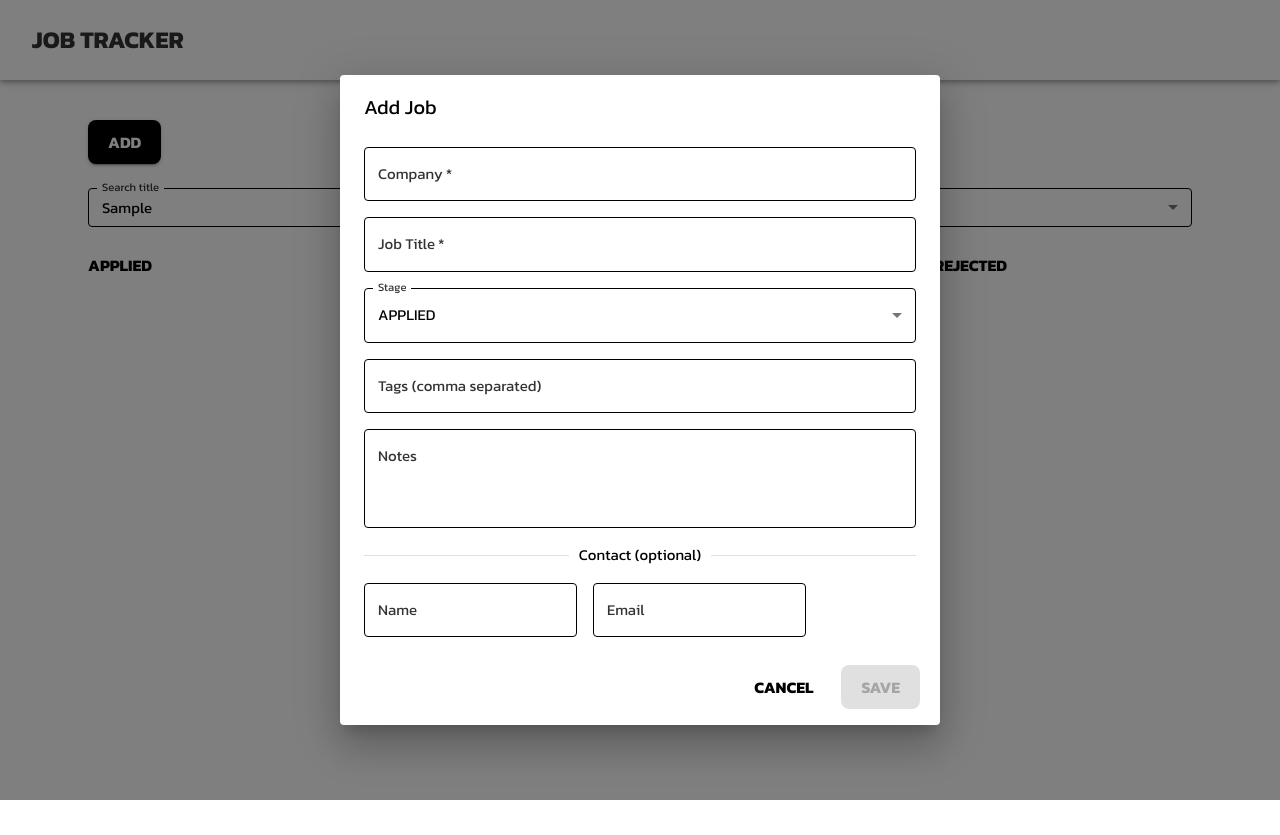
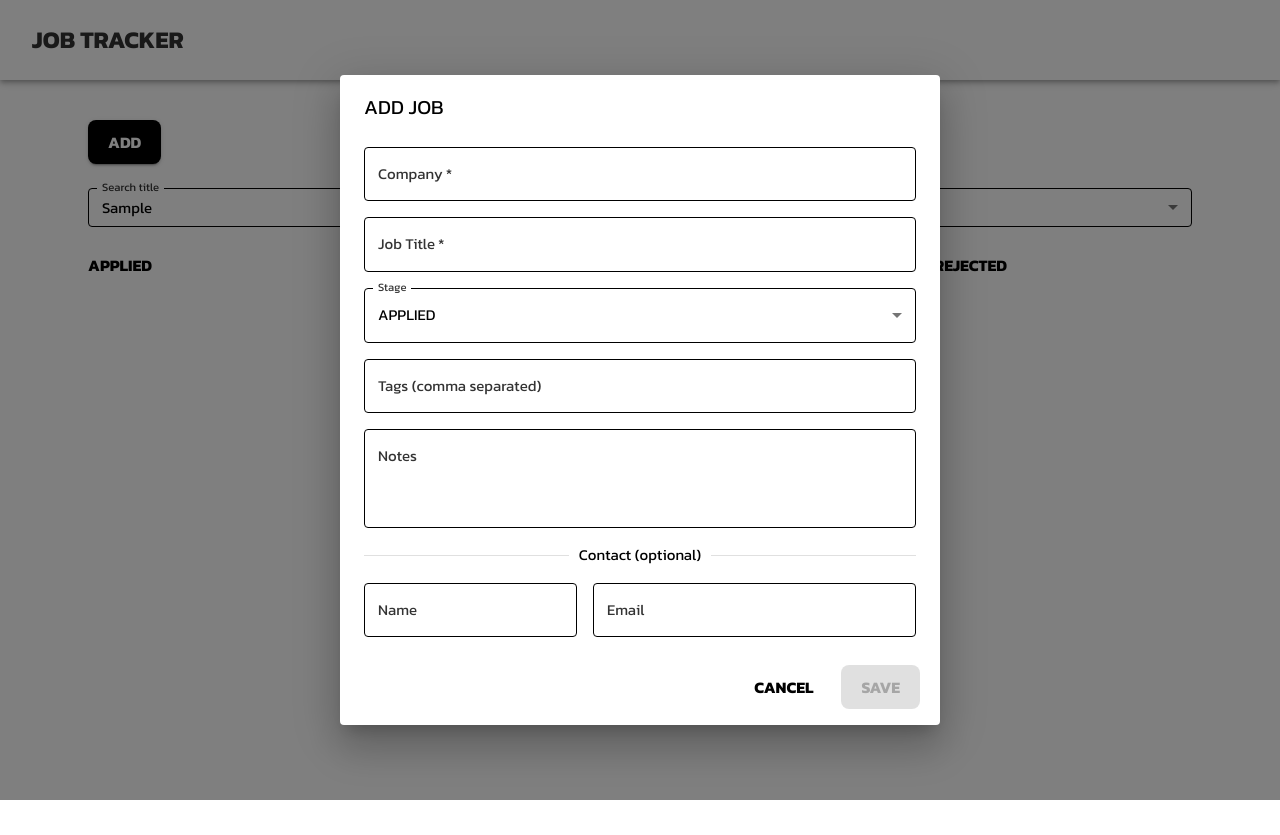
Before and after one commit to minimalnomad/job-crm, a React (Vite) app: page / in a window 1280 px wide. Both pictures are taken after typing "Sample" into the empty fields and a click on the button "ADD". Built offline with nearby package versions, Linux system fonts and the light colour scheme.

Commit message:
style: fix email field alignment

```diff
--- a/src/components/JobFormDialog.tsx
+++ b/src/components/JobFormDialog.tsx
@@ -129,7 +129,7 @@ export default function JobFormDialog({
   return (
     <Dialog open={open} onClose={handleClose} fullWidth keepMounted>
       <DialogTitle id="job-form-dialog-title">
-        {editingApp ? "Edit Job" : "Add Job"}
+        {editingApp ? "EDIT JOB" : "ADD JOB"}
       </DialogTitle>
       <DialogContent>
         <Stack gap={2} sx={{ mt: 1 }}>
@@ -171,7 +171,6 @@ export default function JobFormDialog({
                 value: e.target.value,
               })
             }
-            inputProps={{ role: "listbox" }}
           >
             {STAGES.map((stageDef) => (
               <MenuItem key={stageDef.key} value={stageDef.key}>
@@ -228,6 +227,7 @@ export default function JobFormDialog({
                   value: e.target.value,
                 })
               }
+              sx={{ flexGrow: 1 }}
             />
           </Stack>
         </Stack>
--- a/src/routes/ApplicationPage.tsx
+++ b/src/routes/ApplicationPage.tsx
@@ -138,7 +138,7 @@ export default function ApplicationsPage() {
         editingApp={editingApp}
       />
       <Dialog open={confirmOpen} onClose={() => setConfirmOpen(false)}>
-        <DialogTitle id="delete-job-dialog-title">Delete Job</DialogTitle>
+        <DialogTitle id="delete-job-dialog-title">DELETE JOB</DialogTitle>
         <DialogContent>
           Are you sure you want to delete "{pendingDelete?.company}"?
         </DialogContent>
```
